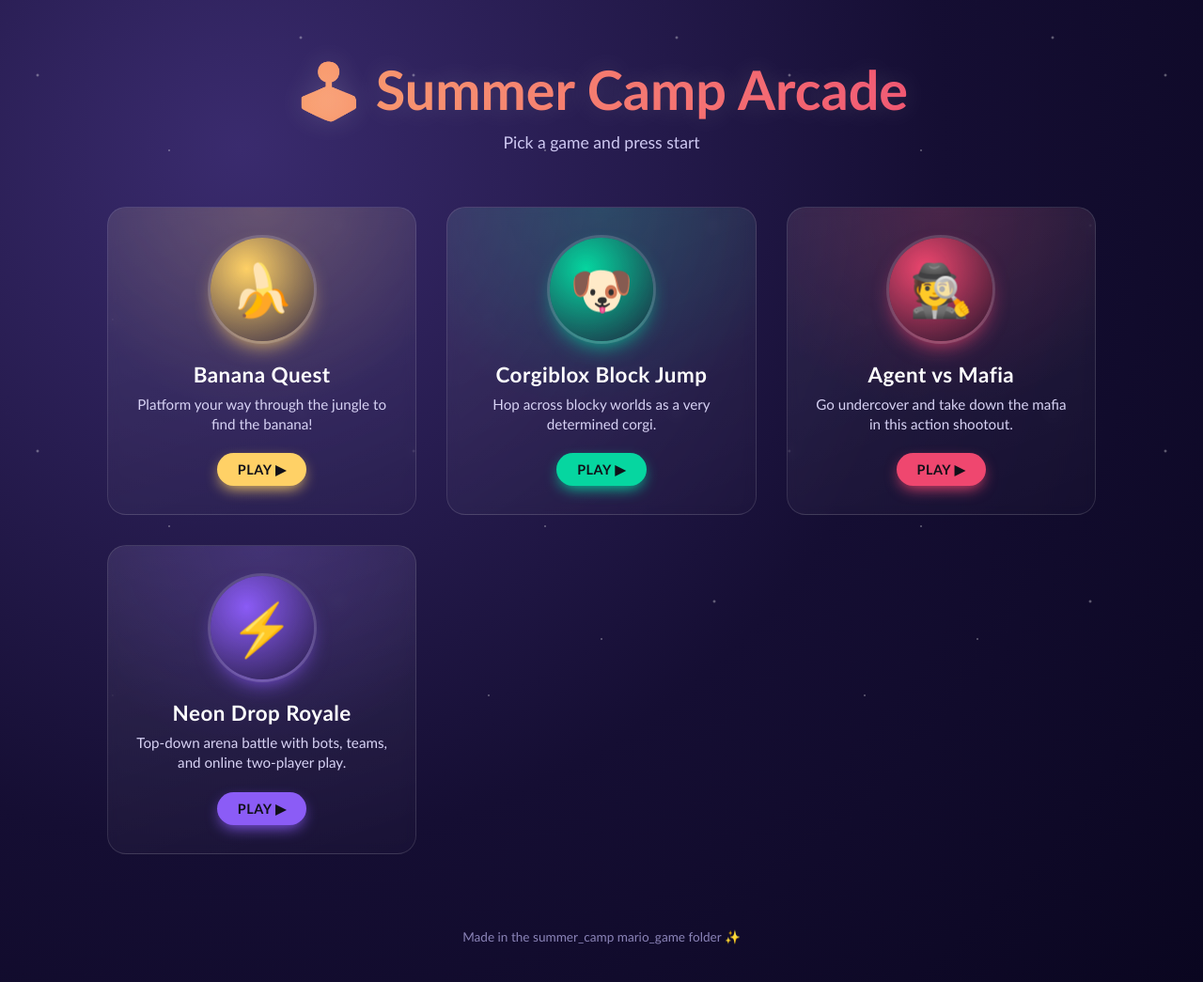
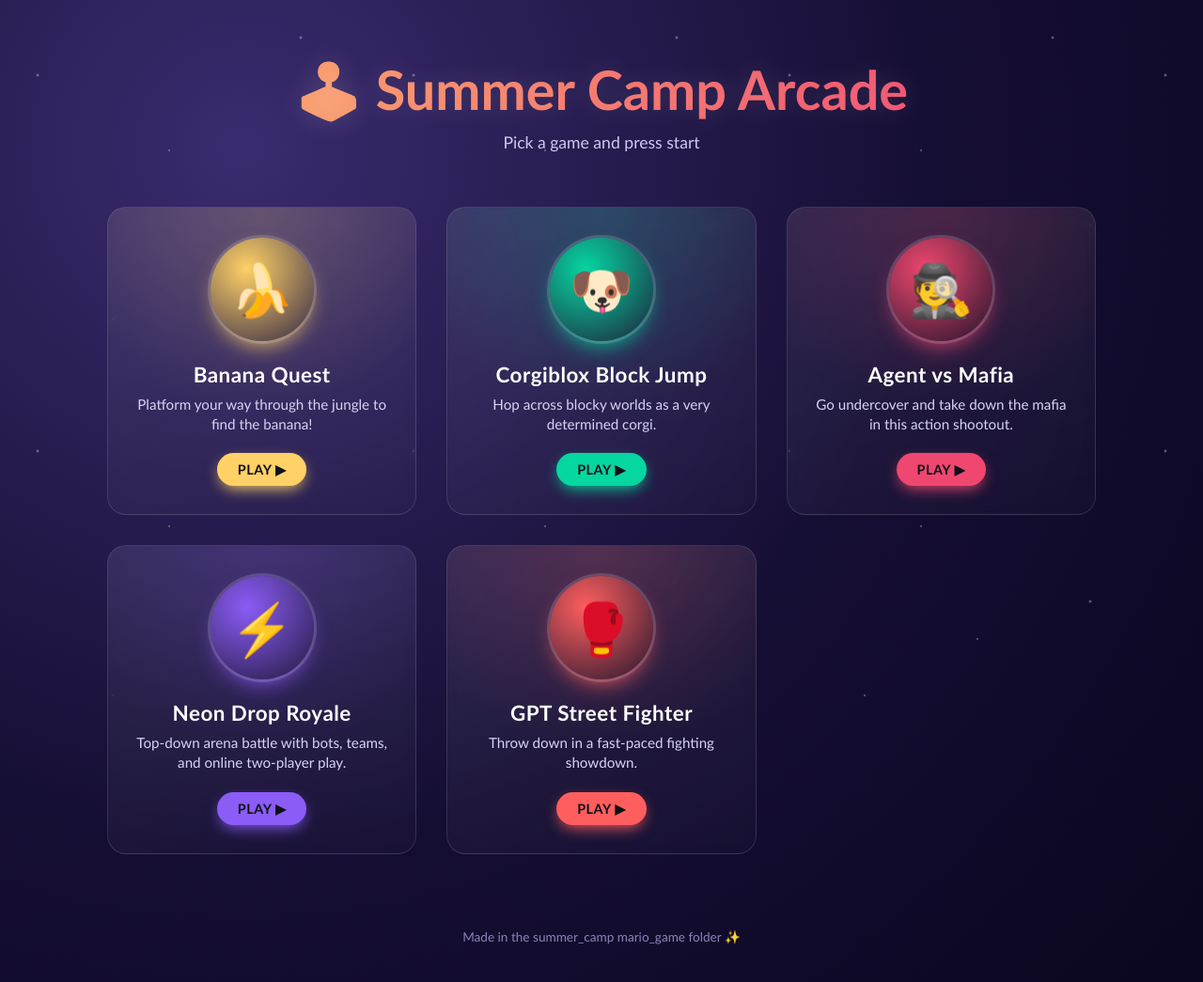
Before and after one commit to reepiceep/camp_games, a website: page index.html in a window 1280 px wide. Shown: the whole page at 94% size. Drawn offline with Linux system fonts and the light colour scheme.

Commit message:
update games list

```diff
--- a/index.html
+++ b/index.html
@@ -189,6 +189,13 @@
     <p>Top-down arena battle with bots, teams, and online two-player play.</p>
     <span class="play-btn">PLAY ▶</span>
   </a>
+
+  <a class="card" href="https://gtpstreetfighter.vercel.app/" style="--glow:#ff5e5e">
+    <div class="icon-wrap">🥊</div>
+    <h2>GPT Street Fighter</h2>
+    <p>Throw down in a fast-paced fighting showdown.</p>
+    <span class="play-btn">PLAY ▶</span>
+  </a>
 </main>
 
 <footer>Made in the summer_camp mario_game folder ✨</footer>
```
